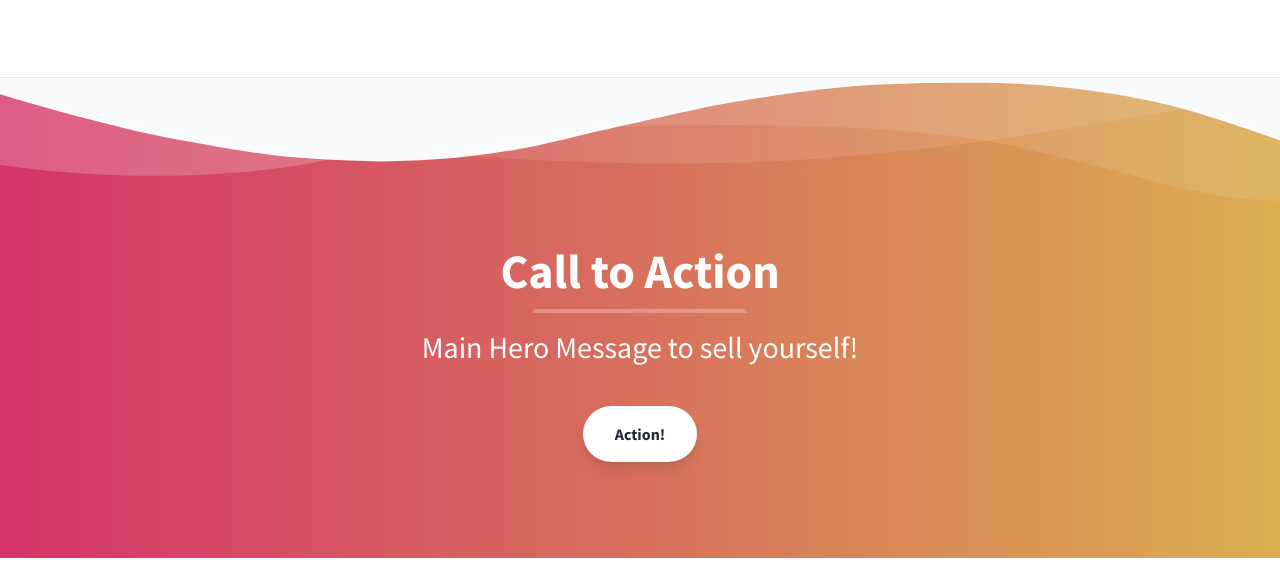
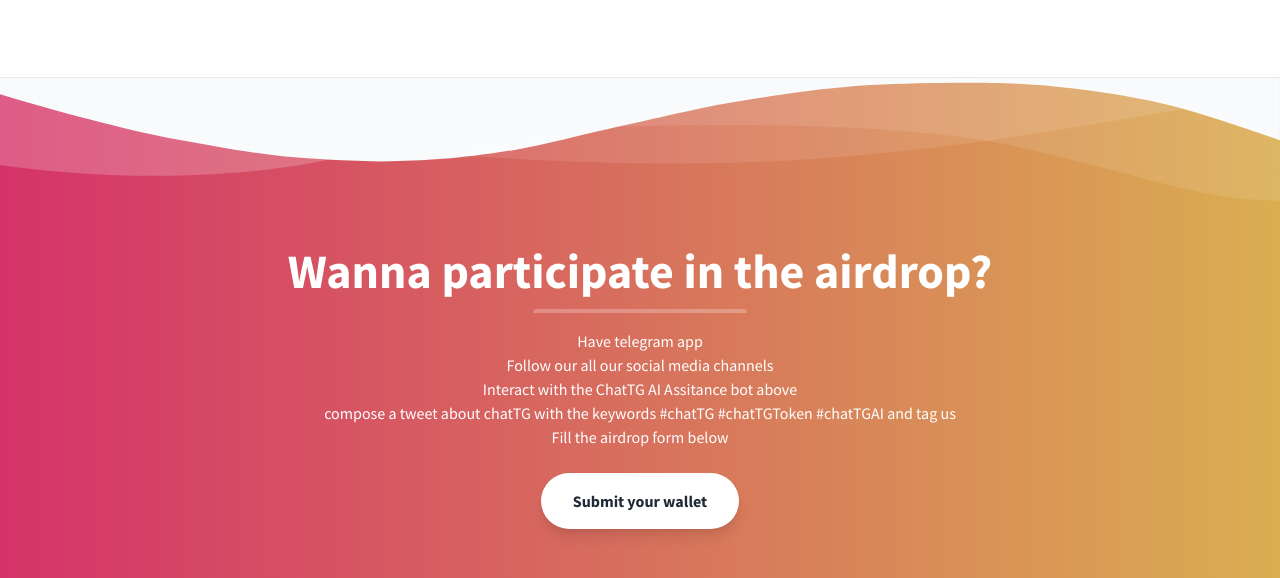
Before and after one commit to haraphat01/chatTG, a plain HTML site: page index.html in a window 1280 px wide. Shown: the part 1355-1933 px from the top of the page. Drawn offline with nearby package versions, Linux system fonts and the light colour scheme.

Commit message:
updated the code base

```diff
--- a/index.html
+++ b/index.html
@@ -75,11 +75,12 @@
         </p>
 
         <p class="leading-normal text-2xl mb-8">All three products are powered by the chatTG token, a utility token that
-          facilitates transactions on our platform. Join our community today and experience the power of AI and
+          facilitates transactions on our platform. Join our community and experience the power of AI and
           blockchain technology with chatTG.</p>
         <button
           class="mx-auto lg:mx-0 hover:underline bg-white text-gray-800 font-bold rounded-full my-6 py-4 px-8 shadow-lg focus:outline-none focus:shadow-outline transform transition hover:scale-105 duration-300 ease-in-out">
-          Join chatTG community
+          <a href="https://t.me/+zfy7IFD_hVxmNTVk" target="_blank">Join chatTG community</a>
+
         </button>
       </div>
       <!--Right Col-->
@@ -482,17 +483,23 @@
   </svg>
   <section class="container mx-auto text-center py-6 mb-12">
     <h2 class="w-full my-2 text-5xl font-bold leading-tight text-center text-white">
-      Call to Action
+      Wanna participate in the airdrop?
     </h2>
     <div class="w-full mb-4">
       <div class="h-1 mx-auto bg-white w-1/6 opacity-25 my-0 py-0 rounded-t"></div>
     </div>
-    <h3 class="my-4 text-3xl leading-tight">
-      Main Hero Message to sell yourself!
-    </h3>
+    <p class="my-4 text-3xl leading-tight">
+    <ul>
+      <li>Have telegram app</li>
+      <li>Follow our all our social media channels</li>
+      <li>Interact with the ChatTG AI Assitance bot above</li>
+      <li>compose a tweet about chatTG with the keywords #chatTG #chatTGToken #chatTGAI and tag us</li>
+      <li>Fill the airdrop form below</li>
+    </ul>
+    </p>
     <button
       class="mx-auto lg:mx-0 hover:underline bg-white text-gray-800 font-bold rounded-full my-6 py-4 px-8 shadow-lg focus:outline-none focus:shadow-outline transform transition hover:scale-105 duration-300 ease-in-out">
-      Action!
+      Submit your wallet
     </button>
   </section>
   <!--Footer-->
```
